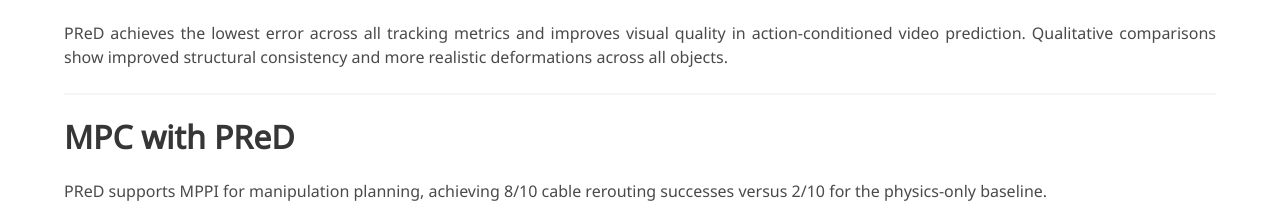
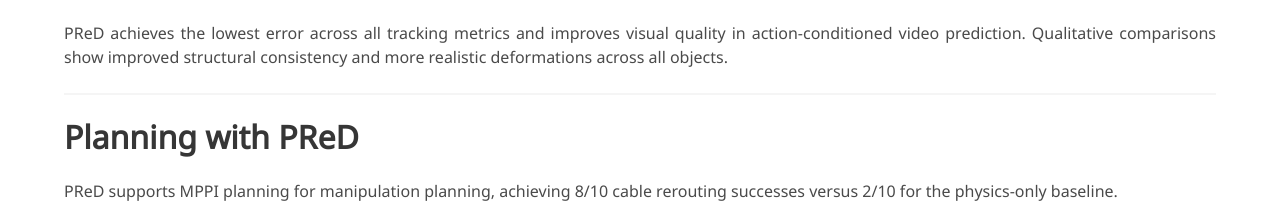
Before and after one commit to pred-robot/pred-robot.github.io, a plain HTML site: page index.html in a window 1280 px wide. Shown: the part 2041-2265 px from the top of the page. Drawn offline with nearby package versions, Linux system fonts and the light colour scheme; grey boxes are pictures that could not be loaded; some icons are missing; a web font is replaced by a local one.

Commit message:
Planning name update

```diff
--- a/index.html
+++ b/index.html
@@ -220,9 +220,9 @@
 
 <hr class="rounded">
 <div class="rows">
-  <h2 class="title is-3">MPC with PReD</h2>
+  <h2 class="title is-3">Planning with PReD</h2>
   <p class="content has-text-justified">
-    PReD supports MPPI for manipulation planning, achieving 8/10 cable rerouting successes versus 2/10 for the physics-only baseline.
+    PReD supports MPPI planning for manipulation planning, achieving 8/10 cable rerouting successes versus 2/10 for the physics-only baseline.
   </p>
   <div style="text-align: center;">
     <video controls style="max-width: 100%; border-radius: 8px;">
```
